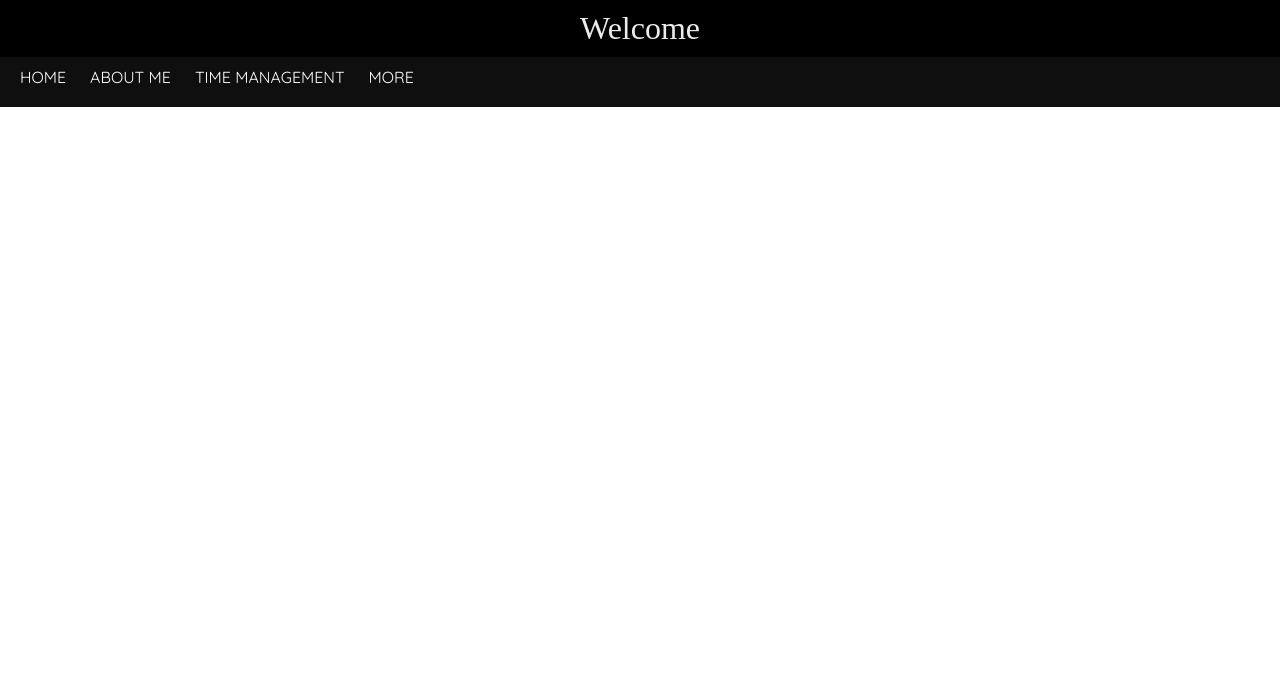
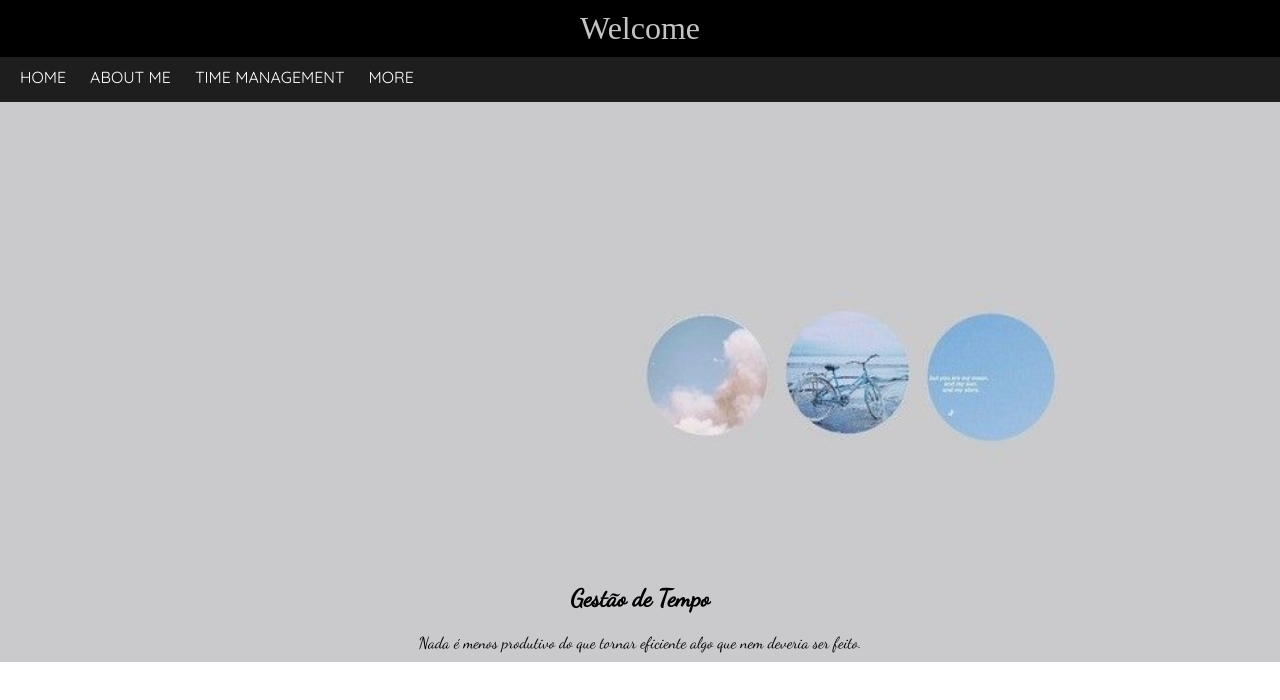
Before and after one commit to IdiotPotato/prova, a plain HTML site: page index.html in a window 1280 px wide. Drawn offline with Linux system fonts and the light colour scheme; a web font is replaced by a local one.

Commit message:
Mudanças no menu e slide feito

```diff
--- a/css/style.css
+++ b/css/style.css
@@ -1,5 +1,6 @@
 @import url('https://fonts.googleapis.com/css?family=Chilanka&display=swap');
 @import url('https://fonts.googleapis.com/css?family=Quicksand&display=swap');
+@import url('https://fonts.googleapis.com/css?family=Dancing+Script&display=swap');
 
 * {
 	margin: 0 auto;
@@ -12,8 +13,8 @@ header {
 
 header nav{
 	padding: 10px;
-	height: 30px;
-	background: #0f0f0f;
+	height: 25px;
+	background: #1f1e1e;
 }
 
 header nav ul li {
@@ -38,12 +39,12 @@ header nav ul li {
 #welcome{
 	width: 100%
 	padding: 15px;
-	height: 35px;
+	height: 50px;
 	display: inline;
 }
 
 .welcome{
-	color: #ebebeb;
+	color: #c4c4c4;
 	text-align: center;
 	font-family: Chilanka;
 	text-decoration: none;
@@ -51,3 +52,20 @@ header nav ul li {
     font-weight: 300;
     background-color: #000;
 }
+
+#slide{
+	display: flex;
+ 	flex-direction: column;
+ 	justify-content: flex-end;
+	width: 100%;
+ 	height: 70vh;
+	background: url(../images/banner.jpg);
+	background-size: cover;
+}
+
+#slide h1, p{
+  margin: 10px;
+  text-align: center;
+  color: #000;
+  font-family: Dancing Script;
+ }
--- a/index.html
+++ b/index.html
@@ -21,5 +21,13 @@
    </nav>
   </header>
   <!-- Fim do Menu -->
+  <!-- Slide -->
+  <section>
+    <div id="slide">
+      <h1>Gestão de Tempo</h1>
+      <p>Nada é menos produtivo do que tornar eficiente algo que nem deveria ser feito.</p>
+    </div>
+  </section>
+  <!-- Fim do Slide -->
 </body>
 </html>
```
Also changed, not shown: images/banner.jpg (added).
